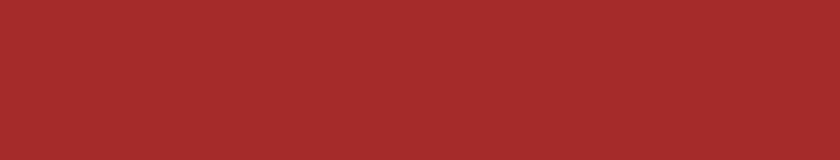
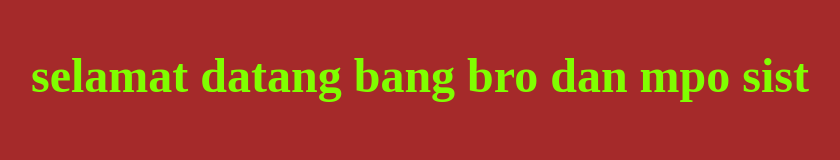
Before and after one commit to abduljarkoni/TESTING-VERSION-CONTROL, a plain HTML site: page index.html in a window 1280 px wide. Shown: the whole page, without its empty margins (220-1060 px from the left). Drawn offline with Linux system fonts and the light colour scheme.

Commit message:
update navbar

```diff
--- a/index.html
+++ b/index.html
@@ -10,9 +10,14 @@
 </head>
 
 <body>
+    <center>
 
+        <div class="container">
+            <h3 class="selamat">selamat datang bang bro dan mpo sist</h3>
+        </div>
 
-
+    </center>
+    <script src="./main.js"></script>
 </body>
 
 </html>
--- a/main.css
+++ b/main.css
@@ -16,3 +16,14 @@ body{
     user-select: none;
     background-color: brown;
 }
+
+.container{
+    justify-content: center;
+    align-items: center;
+
+}
+
+.selamat {
+    font-size: 3rem;
+    color: chartreuse;
+}
```
